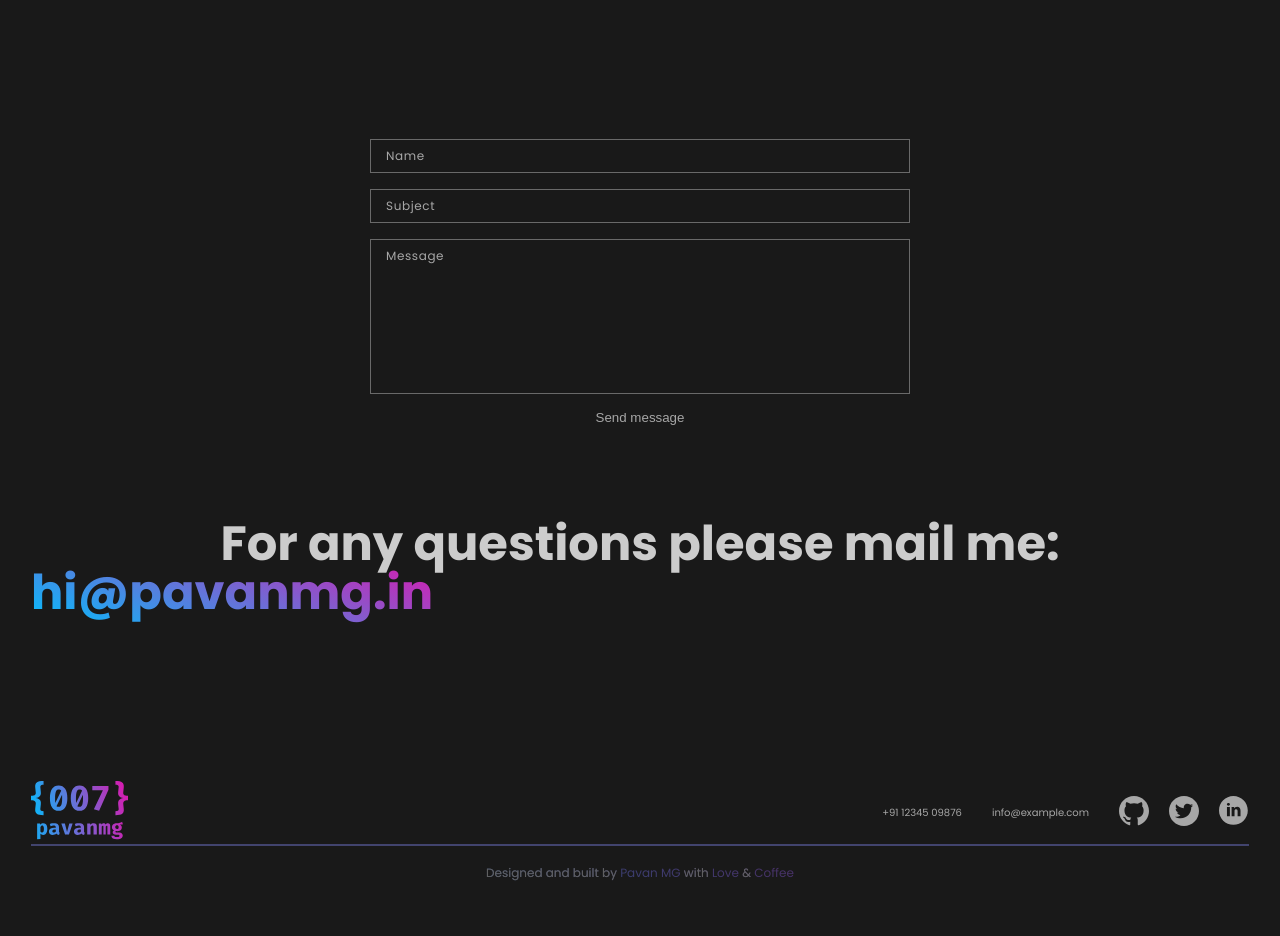
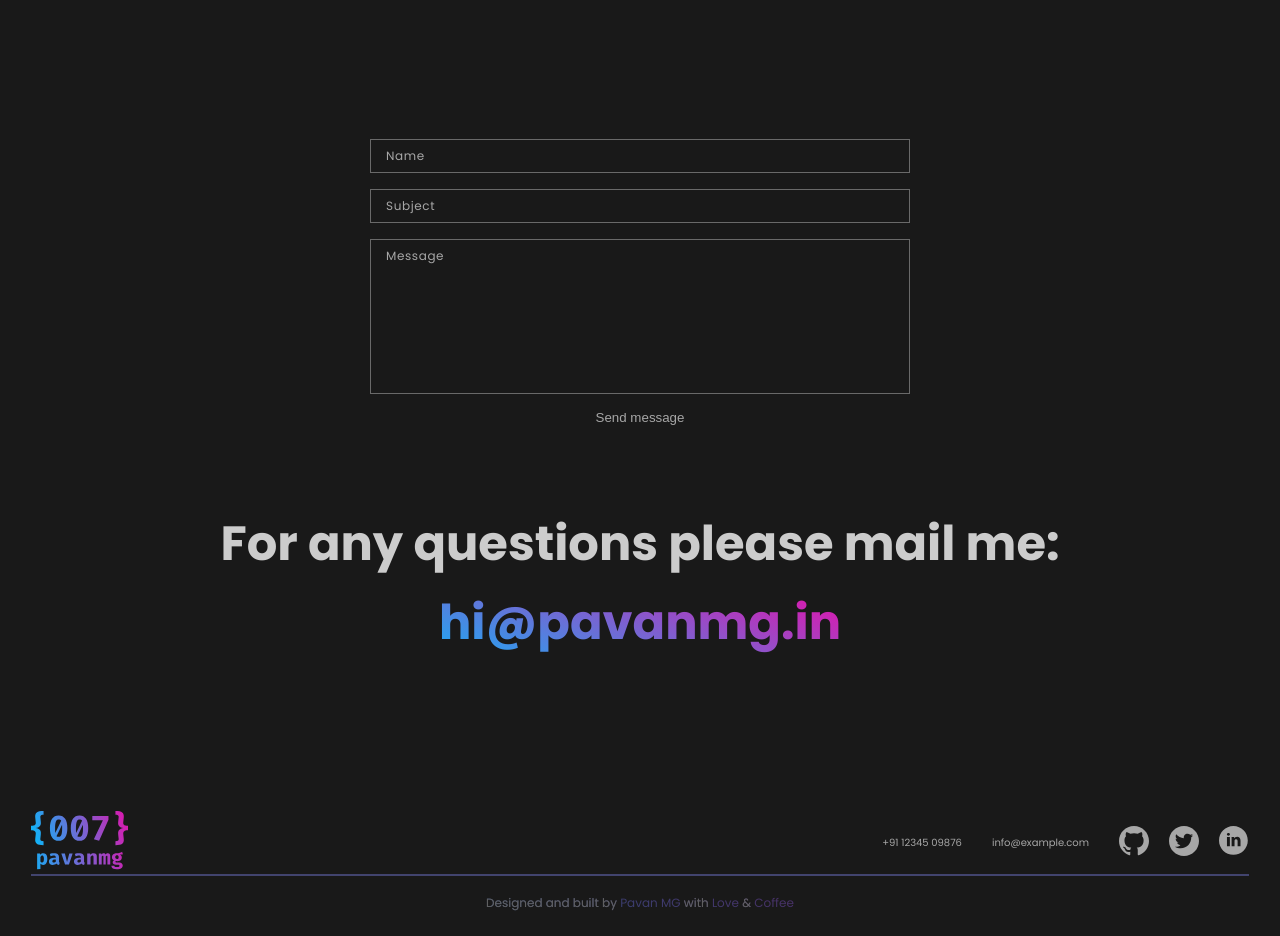
Before and after one commit to AlekseiKorolyov/portfolio, a React (Vite) app: page / in a window 1280 px wide. Shown: the part 3380-4316 px from the top of the page. Built offline with nearby package versions, Linux system fonts and the light colour scheme.

Commit message:
portfolio

```diff
--- a/src/components/Container.ts
+++ b/src/components/Container.ts
@@ -4,6 +4,5 @@ export const Container = styled.div`
     max-width: 1218px;
     width: 100%;
     min-height: 100%;
-    //padding: 0 15px;
     margin: 0 auto;
 `
--- a/src/layout/sections/contact/Contact.tsx
+++ b/src/layout/sections/contact/Contact.tsx
@@ -27,6 +27,13 @@ export const Contact = () => {
 };
 
 const StyledContact = styled.section`
+    ${SectionTitle} {
+        padding-bottom: 30px;
+    }
+
+    ${Container} {
+        text-align: center;
+    }
 `
 const StyledForm = styled.form`
     max-width: 540px;
@@ -66,7 +73,6 @@ const Field = styled.input`
 `
 
 const LinkMail = styled(SectionTitle)`
-    padding-top: 10px;
     background: linear-gradient(19.49304203489544deg, #00c0fd 0%, #e70faa 100%);
     background-clip: text;
     color: transparent;
--- a/src/layout/styles/Global.styled.ts
+++ b/src/layout/styles/Global.styled.ts
@@ -57,8 +57,7 @@ export const GlobalStyle = createGlobalStyle`
 
     button:hover,
     a:hover {
-        color: antiquewhite;
-        mix-blend-mode: difference;
+        //mix-blend-mode: difference;
         transform: scale(1.2) translateY(-4px);
         transform-origin: center;
 
```
